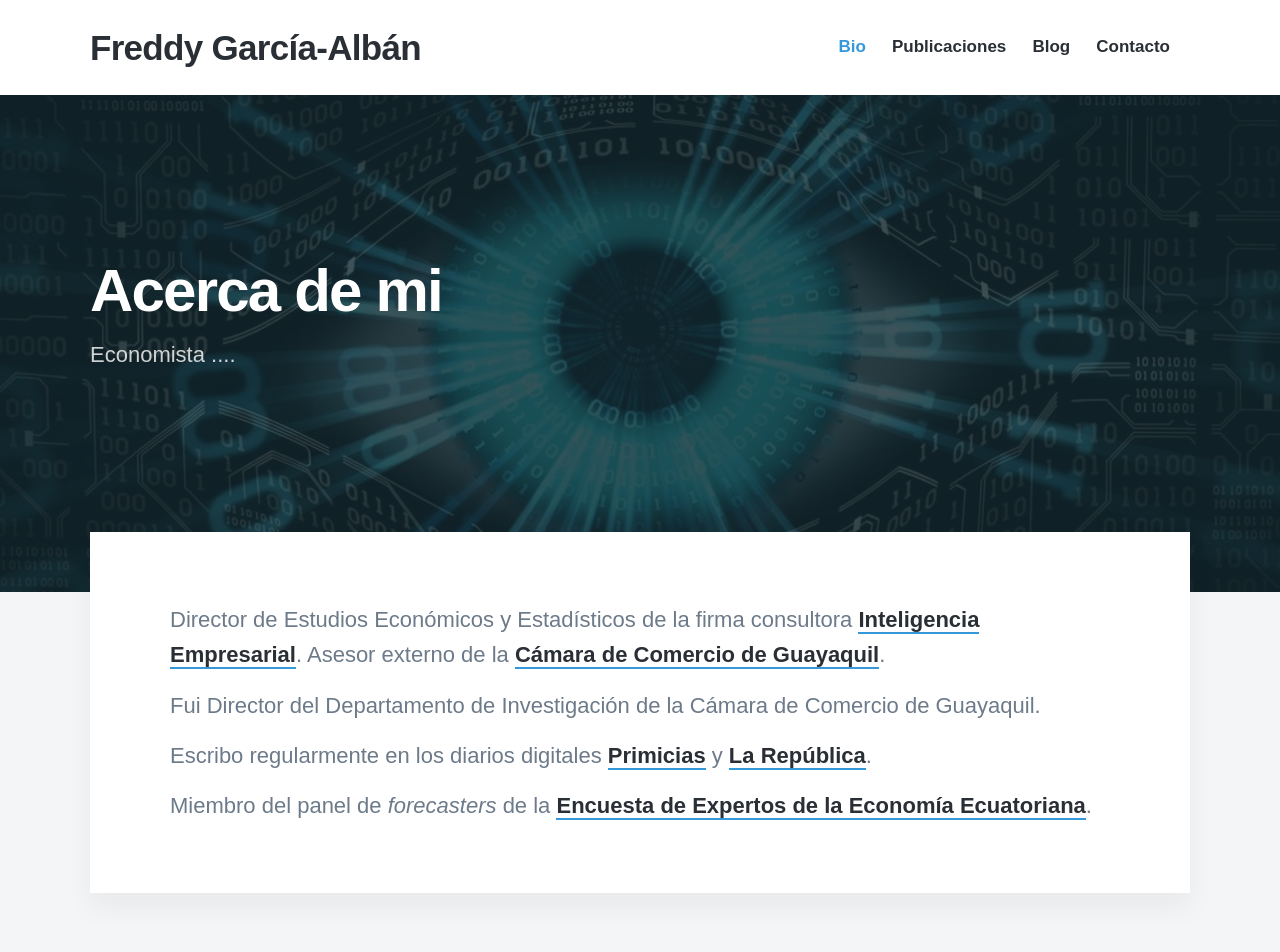
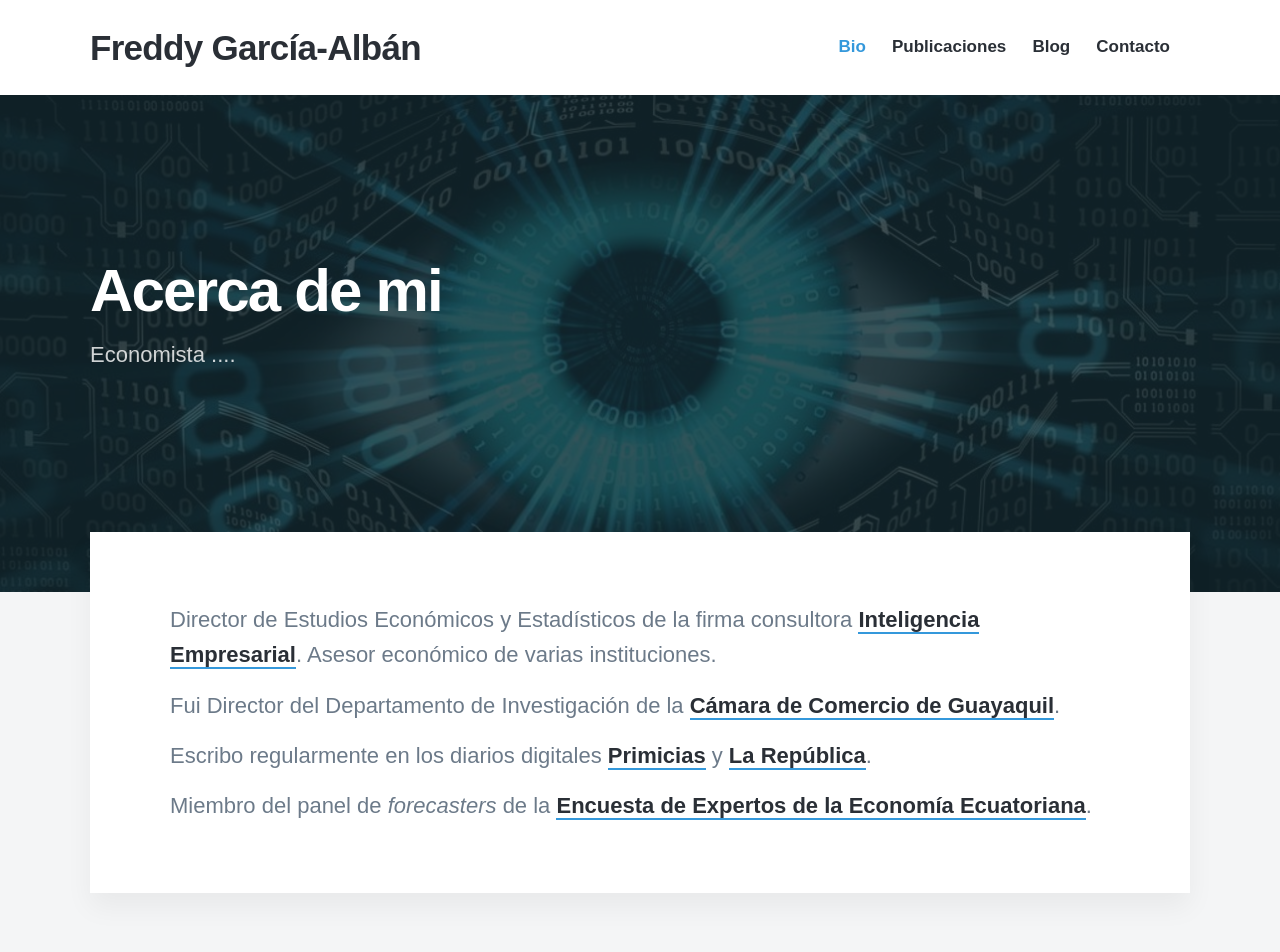
Before and after one commit to EnexFG/EnexFG.github.io, a Jekyll site: the page built from _pages/about.md, in a window 1280 px wide. Shown: the top 952 px of the page. Built offline with Jekyll 4.4.1, drawn with Linux system fonts in a browser that asks for light colours; nearby versions of some CDN libraries; some web fonts are replaced.

Commit message:
Update about.md

```diff
--- a/_pages/about.md
+++ b/_pages/about.md
@@ -6,9 +6,9 @@ featured_image: /images/demo/eye.jpg
 ---
 
 
-Director de Estudios Económicos y Estadísticos de la firma consultora [Inteligencia Empresarial](https://www.inteligenciaempresarial.ec/). Asesor externo de la [Cámara de Comercio de Guayaquil](https://www.lacamara.org/website/).
+Director de Estudios Económicos y Estadísticos de la firma consultora [Inteligencia Empresarial](https://www.inteligenciaempresarial.ec/). Asesor económico de varias instituciones.
 
-Fui Director del Departamento de Investigación de la Cámara de Comercio de Guayaquil.
+Fui Director del Departamento de Investigación de la [Cámara de Comercio de Guayaquil](https://www.lacamara.org/website/).
 
 Escribo regularmente en los diarios digitales [Primicias](https://www.primicias.ec/autor/freddy-garcia/) y [La República](https://www.larepublica.ec/blog/seccion/opinion/).
 
```
